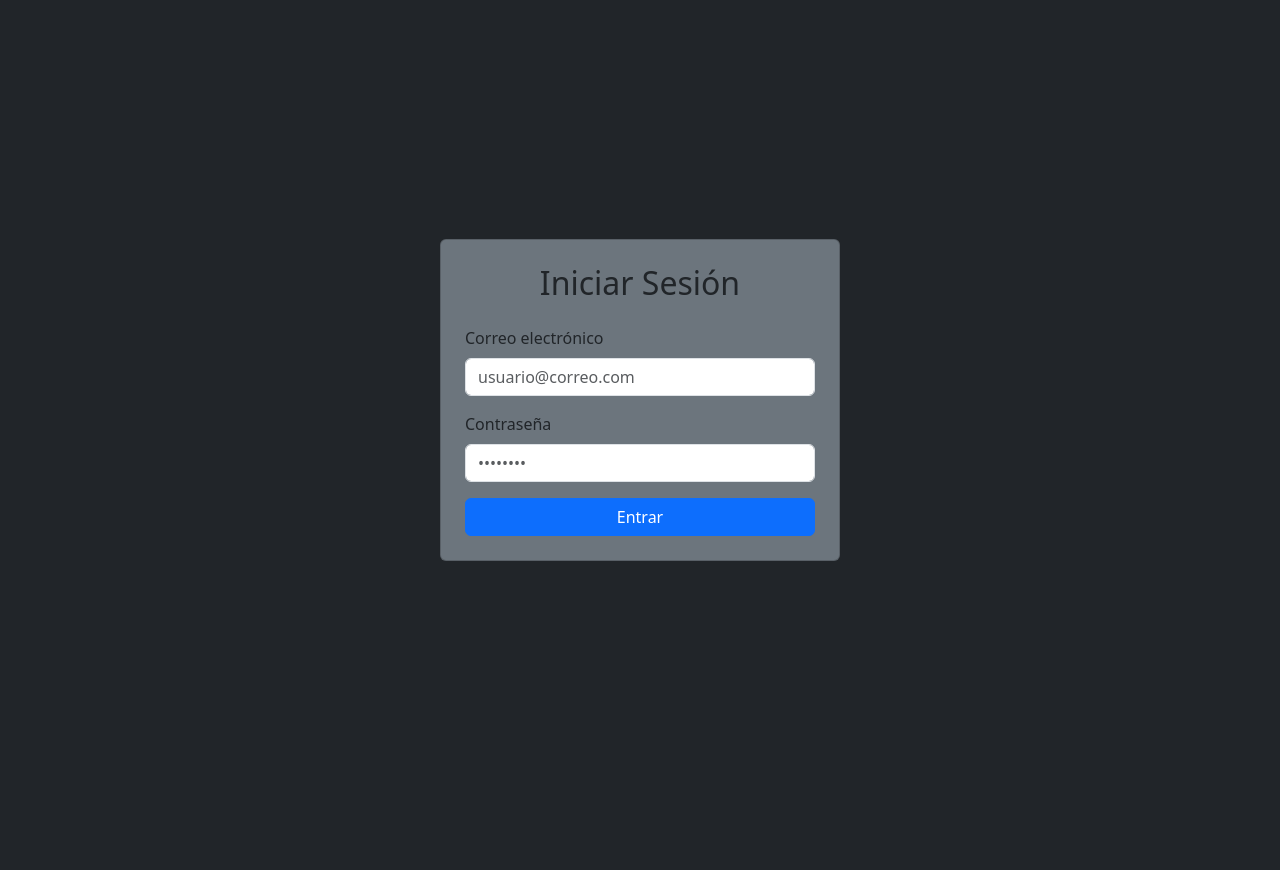
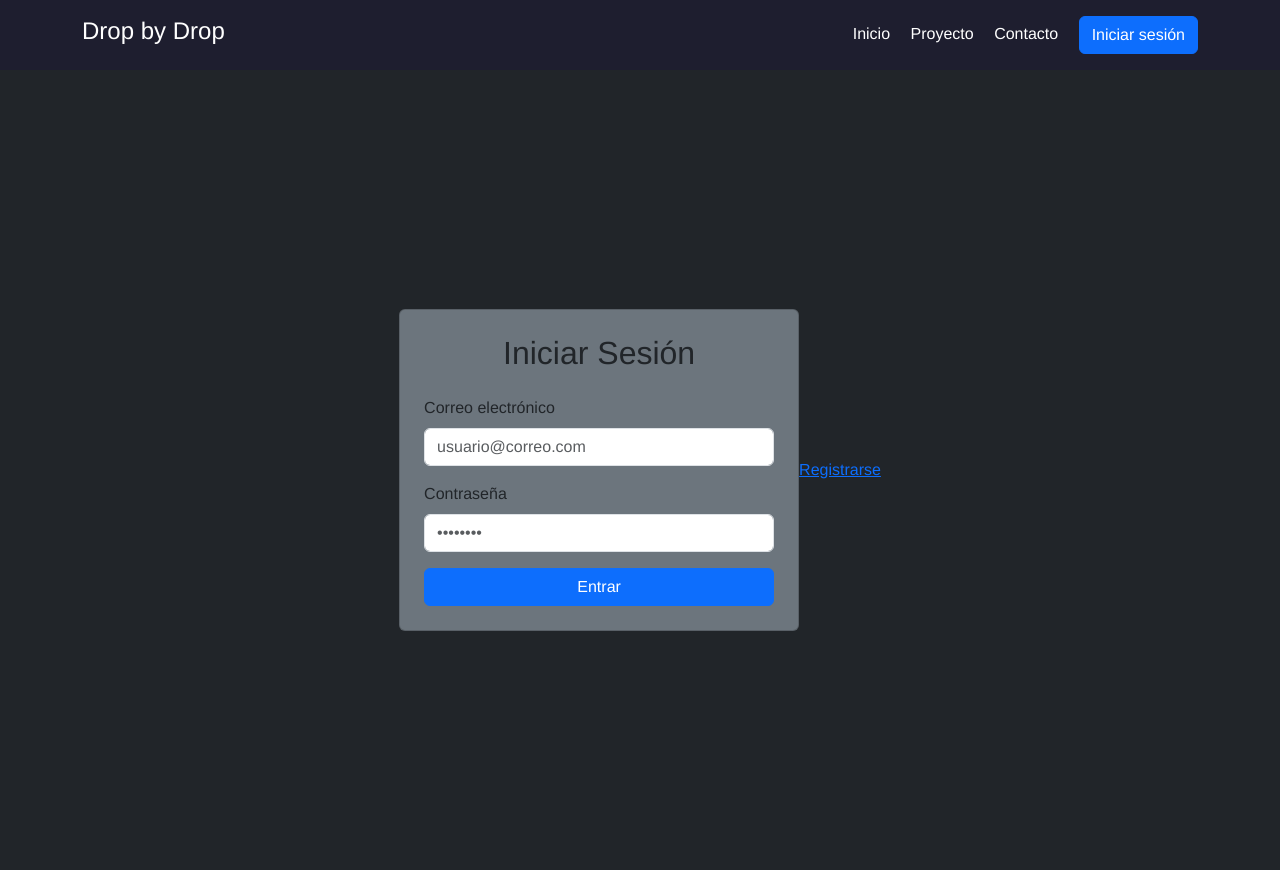
Before and after one commit to Castrillon-Kevin/Contador_Gotas_Agua, a PHP site: page /pages/Iniciar-sesion.html in a window 1280 px wide. Before the commit the page ends 561 px from the top, so only its background shows below. Run offline with PHP 8.4, Linux system fonts and the light colour scheme.

Commit message:
actualizacion

```diff
--- a/Styles/Contactos.css
+++ b/Styles/Contactos.css
@@ -1,5 +1,6 @@
 .h4 {
     font-family:'Franklin Gothic Medium', 'Arial Narrow', Arial, sans-serif;
+    text-decoration: none;
 }
 .text-white{
     font-family: 'Franklin Gothic Medium', 'Arial Narrow', Arial, sans-serif;
--- a/Styles/estilos.css
+++ b/Styles/estilos.css
@@ -85,7 +85,7 @@ body {
     font-family:'Franklin Gothic Medium', 'Arial Narrow', Arial, sans-serif;
     text-decoration:none ;
 }
-.text-white{
+.text-white, .btn{
     font-family: 'Franklin Gothic Medium', 'Arial Narrow', Arial, sans-serif;
     text-decoration:none ;
 }
--- a/Styles/inicias-sesion.css
+++ b/Styles/inicias-sesion.css
@@ -0,0 +1,10 @@
+.text-white{
+    font-family: 'Franklin Gothic Medium', 'Arial Narrow', Arial, sans-serif;
+    text-decoration:none ;
+}
+.h4{
+    text-decoration:none;
+}
+.mi-encabezado {
+  background-color: #1e1e2f;
+}
--- a/index.html
+++ b/index.html
@@ -31,7 +31,7 @@
       </nav>
     </div>
   </header>
-  <h1 class="titulo">El agua un recurso que dia a dia se esta desapareciendo... </h1>
+  <h1 class="titulo">El agua un recurso que día a día se está desapareciendo... </h1>
   <!-- CARRUSEL DE IMAGENES -->
    <div class="carruselimg">
     <ul>
--- a/pages/Iniciar-sesion.html
+++ b/pages/Iniciar-sesion.html
@@ -7,6 +7,19 @@
   <link href="https://cdn.jsdelivr.net/npm/bootstrap@5.3.3/dist/css/bootstrap.min.css" rel="stylesheet">
   <link rel="stylesheet" href="/Styles/inicias-sesion.css" />
 </head>
+<header class="mi-encabezado text-white p-3">
+
+    <div class="container d-flex justify-content-between align-items-center">
+      <a href="/index.html" Class ="h4">Drop by Drop</a>
+      <nav class="boton-derecha">
+        <a href="/index.html" class="text-white me-3">Inicio</a>
+        <a href="/pages/proyecto.html" class="text-white me-3">Proyecto</a>
+        <a href="/pages/Contactos.html" class="text-white me-3">Contacto</a>
+        <a href="/pages/Iniciar-sesion.html" class="btn btn-primary ">Iniciar sesión</a>
+      </nav>
+    </div>
+  </header>
+
 <body class="bg-dark text-white">
 
   <div class="container d-flex justify-content-center align-items-center" style="min-height: 100vh;">
@@ -24,7 +37,9 @@
         <button type="submit" class="btn btn-primary w-100">Entrar</button>
       </form>
     </div>
+     <a href="/pages/Registro.html" class ="registro">Registrarse</a>
   </div>
+
 
 </body>
 </html>
```
Also changed, not shown: pages/Contactos.html (+7 -5 lines), pages/proyecto.html (+7 -5 lines), pages/Registro.html (added).
